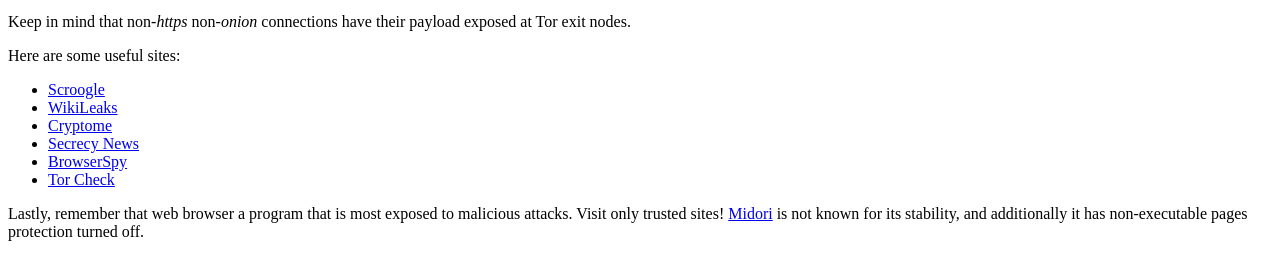
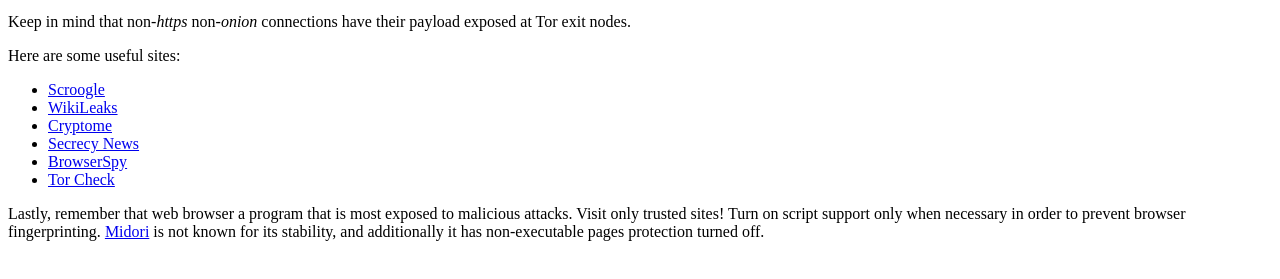
Before and after one commit to mkdesu/liberte, a plain HTML site: page src/home/anon/info/browser.html in a window 1280 px wide. Shown: the part 119-398 px from the top of the page. Drawn offline with Linux system fonts and the light colour scheme.

Commit message:
Adapted User-Agent string and browser timezone to mimic the behavior of Torbutton. In addition, scripts are disabled by default.

```diff
--- a/src/home/anon/info/browser.html
+++ b/src/home/anon/info/browser.html
@@ -37,7 +37,8 @@
 
     <p>
       Lastly, remember that web browser a program that is most exposed to
-      malicious attacks. Visit only trusted sites!
+      malicious attacks. Visit only trusted sites! Turn on script support
+      only when necessary in order to prevent browser fingerprinting.
       <a href="http://software.twotoasts.de/">Midori</a> is not known for its
       stability, and additionally it has non-executable pages protection turned
       off.
```
Also changed, not shown: 5 other files.
